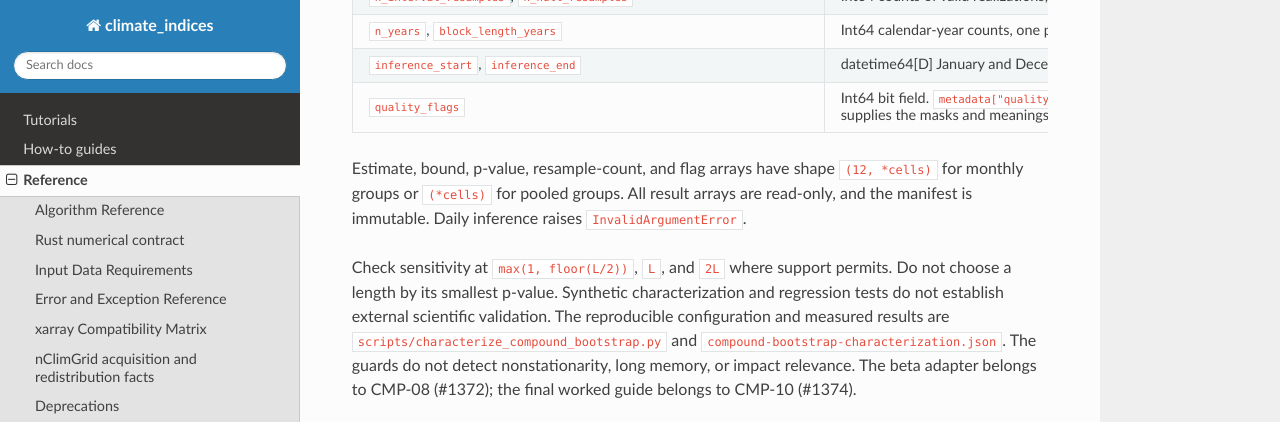
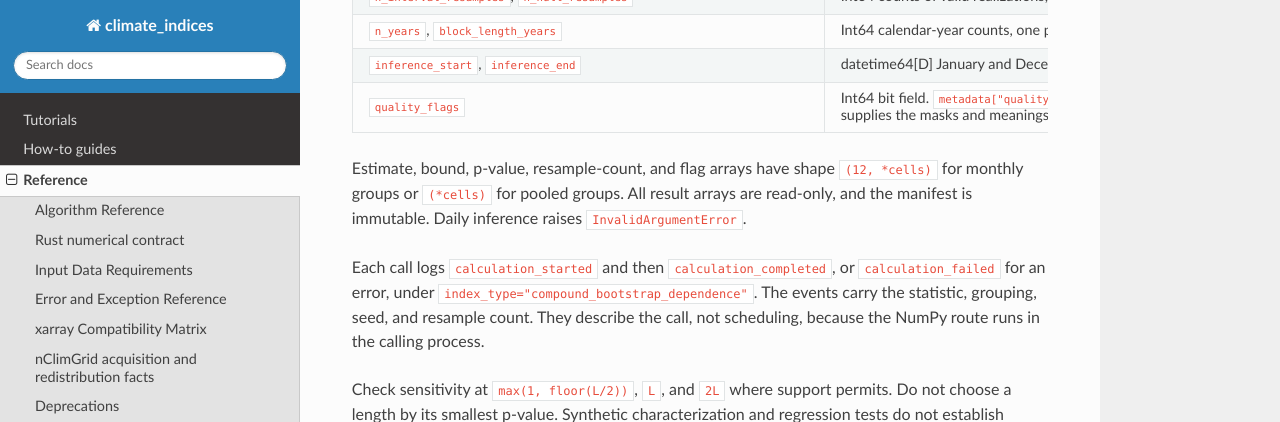
Before and after one commit to monocongo/climate_indices, a Sphinx documentation site: the page built from docs/reference.md, in a window 1280 px wide and 900 px high, scrolled down 4583 px, cut to the strip 0-422 px from the top of the window. Built offline with Sphinx 7.4.7 and the Read the Docs theme 3.1.0, drawn with Linux system fonts in a browser that asks for light colours.

Commit message:
docs(compound): refresh milestone status and document lifecycle events
The milestone plan still listed CMP-01 through CMP-05 as complete and left
compound_events() out of the implemented routes, although CMP-06 has
merged. Update both status paragraphs, and mark the issue-label sentence as
a snapshot from publication, since the labels have not been maintained.

Document the calculation_started, calculation_completed, and
calculation_failed events that bootstrap_dependence() logs, as the issue's
documentation criterion asks.

```diff
--- a/docs/reference.md
+++ b/docs/reference.md
@@ -213,6 +213,11 @@ Estimate, bound, p-value, resample-count, and flag arrays have shape
 All result arrays are read-only, and the manifest is immutable.
 Daily inference raises `InvalidArgumentError`.
 
+Each call logs `calculation_started` and then `calculation_completed`, or
+`calculation_failed` for an error, under `index_type="compound_bootstrap_dependence"`.
+The events carry the statistic, grouping, seed, and resample count. They describe the
+call, not scheduling, because the NumPy route runs in the calling process.
+
 Check sensitivity at `max(1, floor(L/2))`, `L`, and `2L` where support permits.
 Do not choose a length by its smallest p-value. Synthetic characterization and
 regression tests do not establish external scientific validation.
```
Also changed, not shown: docs/design/compound-module-milestone-1.md (+3 -3 lines).
